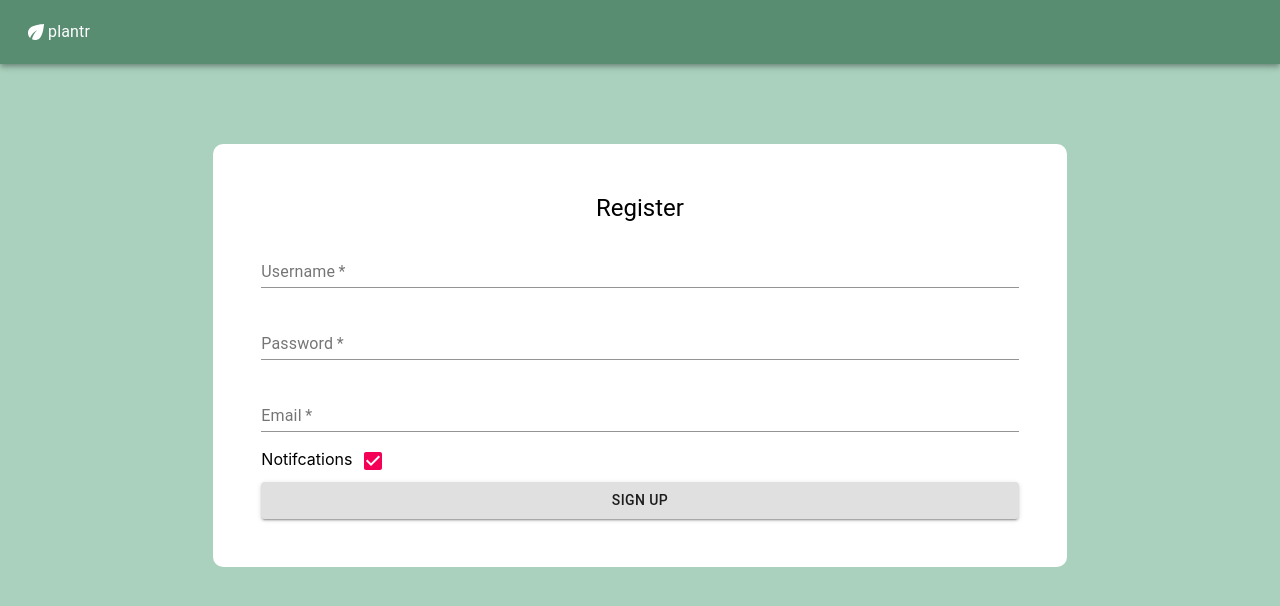
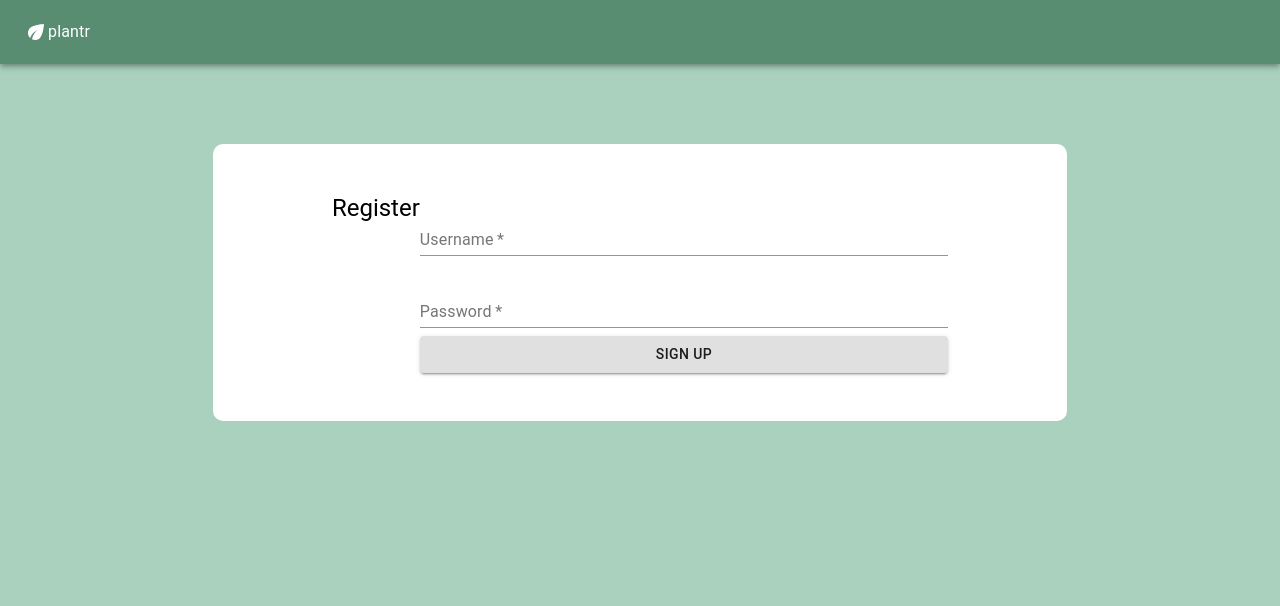
Before and after one commit to christinamcmahon/plantr-frontend, a React (Create React App) app: page /signup in a window 1280 px wide. Shown: the top 606 px of the page. Built offline with nearby package versions, Linux system fonts and the light colour scheme.

Commit message:
simplify forms

```diff
--- a/src/components/plants/Plant.js
+++ b/src/components/plants/Plant.js
@@ -101,11 +101,11 @@ class Plant extends Component {
                             {plantProps.notes}
                         </Typography>
                     </CardContent>
-                    <CardContent>
+                    {/* <CardContent>
                         <Typography variant="body2" color="textSecondary" component="p">
                             Water every {plantProps.water_frequency} days
                         </Typography>
-                    </CardContent>
+                    </CardContent> */}
                     <CardActions disableSpacing>
                         <IconButton
                             aria-label="edit"
--- a/src/components/users/Signup.js
+++ b/src/components/users/Signup.js
@@ -55,14 +55,14 @@ class Signup extends Component {
     //     this.setState({ avatar_url: e.target.value });
     // };
 
-    handleOnChangeEmail = e => {
-        this.setState({ email: e.target.value });
-    };
+    // handleOnChangeEmail = e => {
+    //     this.setState({ email: e.target.value });
+    // };
 
-    handleOnChangeNotification = () => {
-        const toggledValue = !this.state.notification
-        this.setState({ notification: toggledValue });
-    };
+    // handleOnChangeNotification = () => {
+    //     const toggledValue = !this.state.notification
+    //     this.setState({ notification: toggledValue });
+    // };
 
     render() {
         console.log("SIGNUP FORM PROPS: ", this.props)
@@ -83,11 +83,11 @@ class Signup extends Component {
                                 Upload Avatar
                             </Button>
                         </label> */}
-                        <TextField margin="normal" required fullWidth label="Email" onChange={this.handleOnChangeEmail} type="email" />
+                        {/* <TextField margin="normal" required fullWidth label="Email" onChange={this.handleOnChangeEmail} type="email" />
                         <label htmlFor="notification-checkbox">
                             Notifcations
-                        </label>
-                        <Checkbox id="notification-checkbox" defaultChecked onChange={this.handleOnChangeNotification} defaultValue="true" />
+                        </label> */}
+                        {/* <Checkbox id="notification-checkbox" defaultChecked onChange={this.handleOnChangeNotification} defaultValue="true" /> */}
                         <Button type="submit" fullWidth variant="contained" onClick={this.handleOnSubmit}>
                             Sign Up
                         </Button>
```
